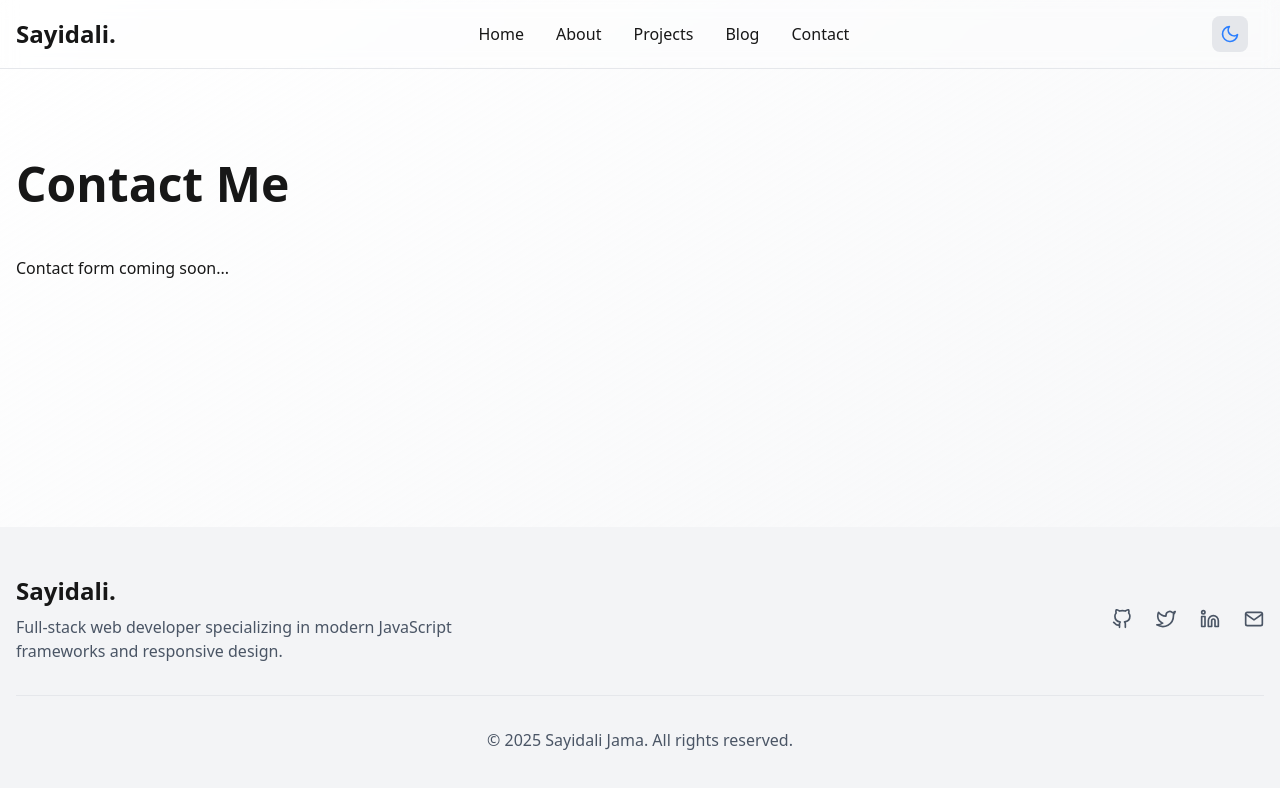
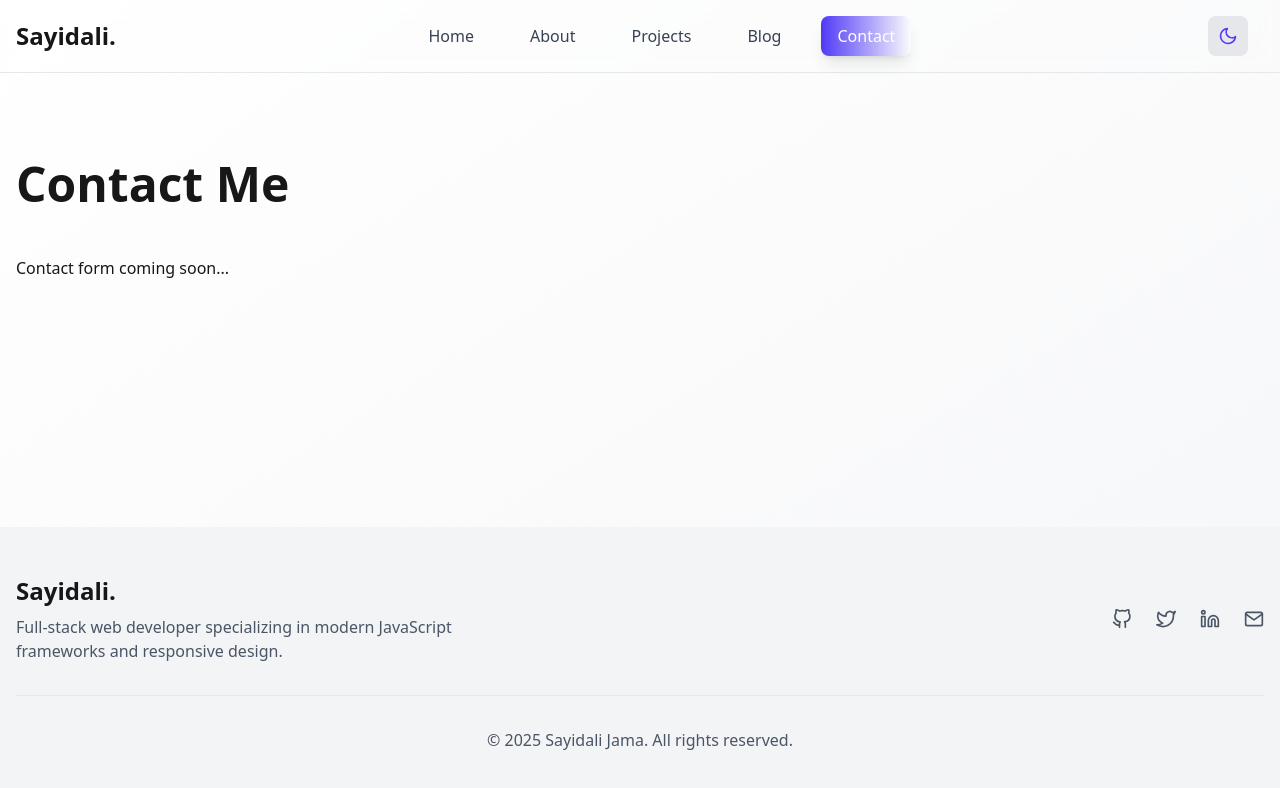
Before and after one commit to galaxy-master10/portfolio-sayidali, a Next.js app: page /contact in a window 1280 px wide. Shown: the top 788 px of the page. Built offline with nearby package versions, Linux system fonts and the light colour scheme.

Commit message:
fix navbar background color on active

```diff
--- a/src/components/Header.tsx
+++ b/src/components/Header.tsx
@@ -26,33 +26,48 @@ export default function Header() {
         setMounted(true)
     }, [])
 
+    // Helper function to check if the path is active (handles both exact matches and subpaths)
+    const isActive = (path: string) => {
+        if (path === '/') {
+            return pathname === '/'
+        }
+        return pathname === path || pathname?.startsWith(`${path}/`)
+    }
+
     return (
         <header className="fixed w-full top-0 z-50 bg-light dark:bg-dark bg-opacity-90 dark:bg-opacity-90 backdrop-blur-sm border-b border-gray-200 dark:border-gray-800">
             <div className="container mx-auto px-4 py-4 flex justify-between items-center">
                 <Link href="/" className="font-heading text-2xl font-bold">
-                    Sayidali<span className="text-primary-500">.</span>
+                    Sayidali<span className="text-primary-500 dark:text-emerald-400">.</span>
                 </Link>
 
                 {/* Desktop Navigation */}
-                <nav className="hidden md:flex space-x-8">
+                <nav className="hidden md:flex space-x-6">
                     {NavLinks.map((link) => (
                         <Link
                             key={link.href}
                             href={link.href}
-                            className={`relative ${
-                                pathname === link.href
-                                    ? 'text-primary-500'
-                                    : 'hover:text-primary-500 transition-colors'
-                            }`}
+                            className="relative px-4 py-2 rounded-lg transition-all duration-300"
                         >
-                            {link.label}
-                            {pathname === link.href && (
+                            <span className={`relative z-10 ${
+                                isActive(link.href)
+                                    ? 'text-white font-medium'
+                                    : 'text-gray-700 dark:text-gray-300 hover:text-primary-600 dark:hover:text-emerald-400'
+                            }`}>
+                                {link.label}
+                            </span>
+
+                            {isActive(link.href) && (
                                 <motion.span
-                                    layoutId="underline"
-                                    className="absolute left-0 top-full block h-[2px] w-full bg-primary-500"
+                                    layoutId="navBackground"
+                                    className={`absolute inset-0 rounded-lg -z-0 ${
+                                        theme === 'dark'
+                                            ? 'bg-gradient-to-r from-emerald-500 to-teal-600 shadow-lg shadow-emerald-500/20'
+                                            : 'bg-gradient-to-r from-indigo-600 to-primary-700 shadow-lg shadow-primary-500/20'
+                                    }`}
                                     initial={{ opacity: 0 }}
                                     animate={{ opacity: 1 }}
-                                    transition={{ duration: 0.3 }}
+                                    transition={{ type: "spring", stiffness: 500, damping: 30 }}
                                 />
                             )}
                         </Link>
@@ -60,25 +75,37 @@ export default function Header() {
                 </nav>
 
                 <div className="flex items-center space-x-4">
-                    <button
+                    <motion.button
+                        whileHover={{ scale: 1.05 }}
+                        whileTap={{ scale: 0.95 }}
                         aria-label="Toggle Dark Mode"
-                        className="w-9 h-9 rounded-lg flex items-center justify-center bg-gray-200 dark:bg-gray-800 hover:ring-2 ring-primary-500 transition-all"
+                        className={`w-10 h-10 rounded-lg flex items-center justify-center transition-all ${
+                            theme === 'dark'
+                                ? 'bg-gray-800 text-emerald-400 hover:ring-2 ring-emerald-500'
+                                : 'bg-gray-200 text-indigo-600 hover:ring-2 ring-indigo-500'
+                        }`}
                         onClick={() => setTheme(theme === 'dark' ? 'light' : 'dark')}
                     >
                         {mounted && (
                             <>
                                 {theme === 'dark' ? (
-                                    <FiSun className="w-5 h-5 text-yellow-500" />
+                                    <FiSun className="w-5 h-5" />
                                 ) : (
-                                    <FiMoon className="w-5 h-5 text-blue-500" />
+                                    <FiMoon className="w-5 h-5" />
                                 )}
                             </>
                         )}
-                    </button>
+                    </motion.button>
 
                     {/* Mobile Menu Button */}
-                    <button
-                        className="md:hidden w-9 h-9 rounded-lg flex items-center justify-center bg-gray-200 dark:bg-gray-800 hover:ring-2 ring-primary-500 transition-all"
+                    <motion.button
+                        whileHover={{ scale: 1.05 }}
+                        whileTap={{ scale: 0.95 }}
+                        className={`md:hidden w-10 h-10 rounded-lg flex items-center justify-center transition-all ${
+                            theme === 'dark'
+                                ? 'bg-gray-800 text-white hover:ring-2 ring-emerald-500'
+                                : 'bg-gray-200 text-gray-800 hover:ring-2 ring-indigo-500'
+                        }`}
                         onClick={() => setMobileMenuOpen(!mobileMenuOpen)}
                     >
                         {mobileMenuOpen ? (
@@ -86,7 +113,7 @@ export default function Header() {
                         ) : (
                             <FiMenu className="w-5 h-5" />
                         )}
-                    </button>
+                    </motion.button>
                 </div>
             </div>
 
@@ -99,19 +126,26 @@ export default function Header() {
                     transition={{ duration: 0.3 }}
                     className="md:hidden bg-light dark:bg-dark border-b border-gray-200 dark:border-gray-800"
                 >
-                    <nav className="flex flex-col px-4 py-4 space-y-4">
+                    <nav className="flex flex-col px-4 py-4 space-y-2">
                         {NavLinks.map((link) => (
                             <Link
                                 key={link.href}
                                 href={link.href}
-                                className={`${
-                                    pathname === link.href
-                                        ? 'text-primary-500 font-medium'
-                                        : 'hover:text-primary-500 transition-colors'
-                                }`}
                                 onClick={() => setMobileMenuOpen(false)}
                             >
-                                {link.label}
+                                <motion.div
+                                    className={`px-4 py-3 rounded-lg ${
+                                        isActive(link.href)
+                                            ? theme === 'dark'
+                                                ? 'bg-gradient-to-r from-emerald-500 to-teal-600 text-white shadow-lg shadow-emerald-500/20'
+                                                : 'bg-gradient-to-r from-indigo-600 to-primary-700 text-white shadow-lg shadow-indigo-500/20'
+                                            : 'hover:bg-gray-100 dark:hover:bg-gray-800'
+                                    }`}
+                                    whileHover={{ x: 5 }}
+                                    whileTap={{ scale: 0.98 }}
+                                >
+                                    {link.label}
+                                </motion.div>
                             </Link>
                         ))}
                     </nav>
```
